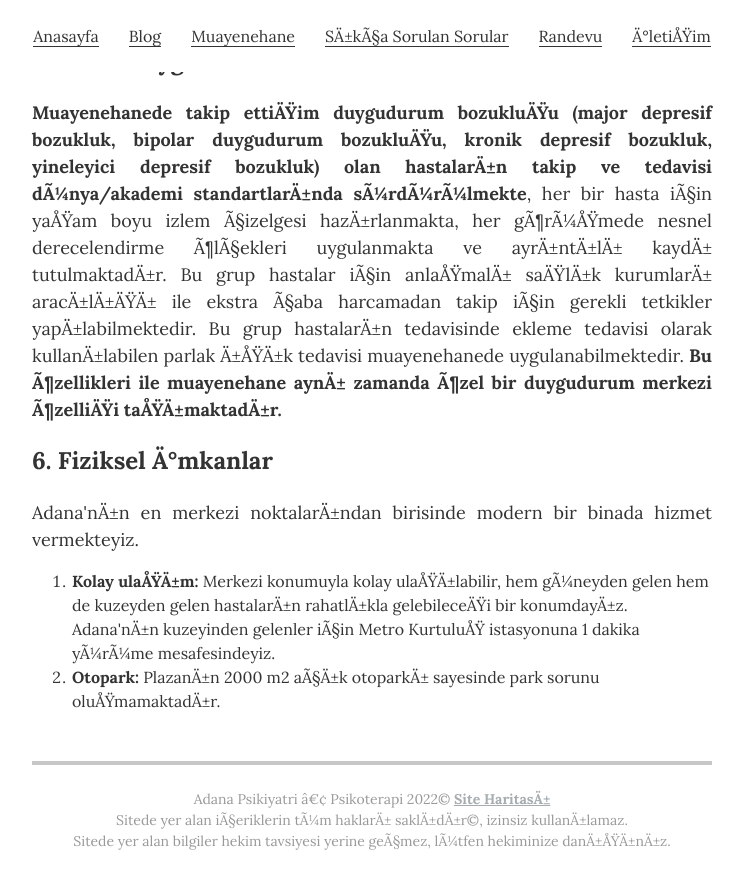
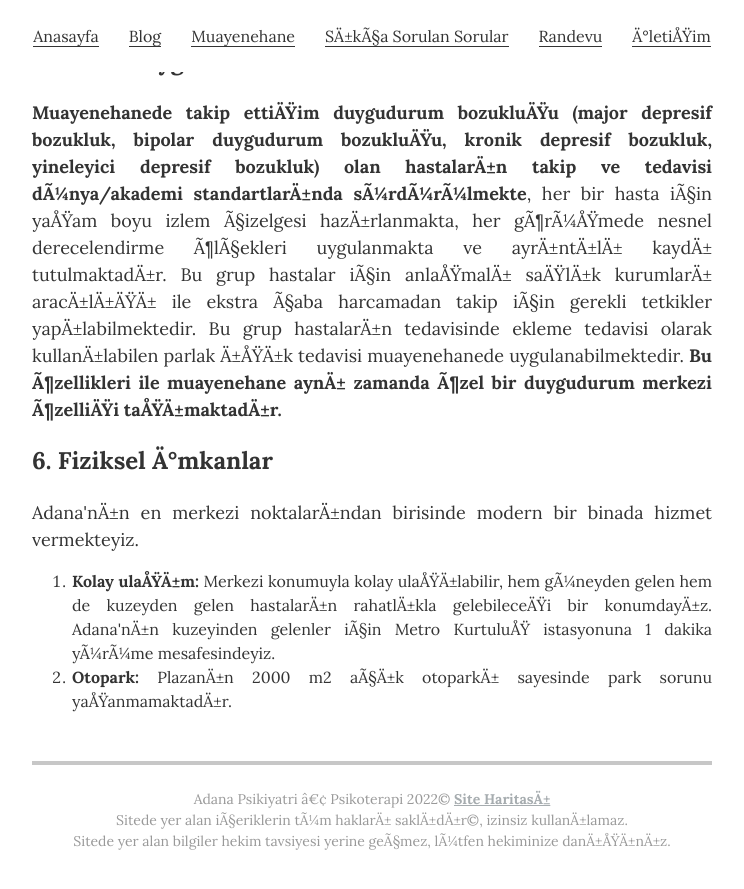
Before and after one commit to ibucgun/ibucgun.github.io, a Jekyll site: the page built from muayenehane.html, in a window 1280 px wide and 900 px high, scrolled down 2131 px. Shown: the top 889 px of the window, without its empty margins (268-1012 px from the left). Built offline with Jekyll 4.4.1, drawn with Linux system fonts in a browser that asks for light colours.

Commit message:
Update muayenehane.html

```diff
--- a/muayenehane.html
+++ b/muayenehane.html
@@ -34,9 +34,9 @@ description: Adana Psikiyatri • Muayenehanemizde tüm psikiyatrik hastalıklar
 		<h2>6. Fiziksel İmkanlar</h2>
 		<p class="resume-item-copy" style="text-align: justify;font-size: 1.125rem;">
 		Adana'nın en merkezi noktalarından birisinde modern bir binada hizmet vermekteyiz.
-		<ol>
+		<ol style="text-align: justify;">
 		<li><b>Kolay ulaşım:</b> Merkezi konumuyla kolay ulaşılabilir, hem güneyden gelen hem de kuzeyden gelen hastaların rahatlıkla gelebileceği bir konumdayız. Adana'nın kuzeyinden gelenler için Metro Kurtuluş istasyonuna 1 dakika yürüme mesafesindeyiz.</li>
-		<li><b>Otopark:</b> Plazanın 2000 m2 açık otoparkı sayesinde park sorunu oluşmamaktadır.</li>
+		<li><b>Otopark:</b> Plazanın 2000 m2 açık otoparkı sayesinde park sorunu yaşanmamaktadır.</li>
 		</ol>
 		</p>
 		</div>
```
